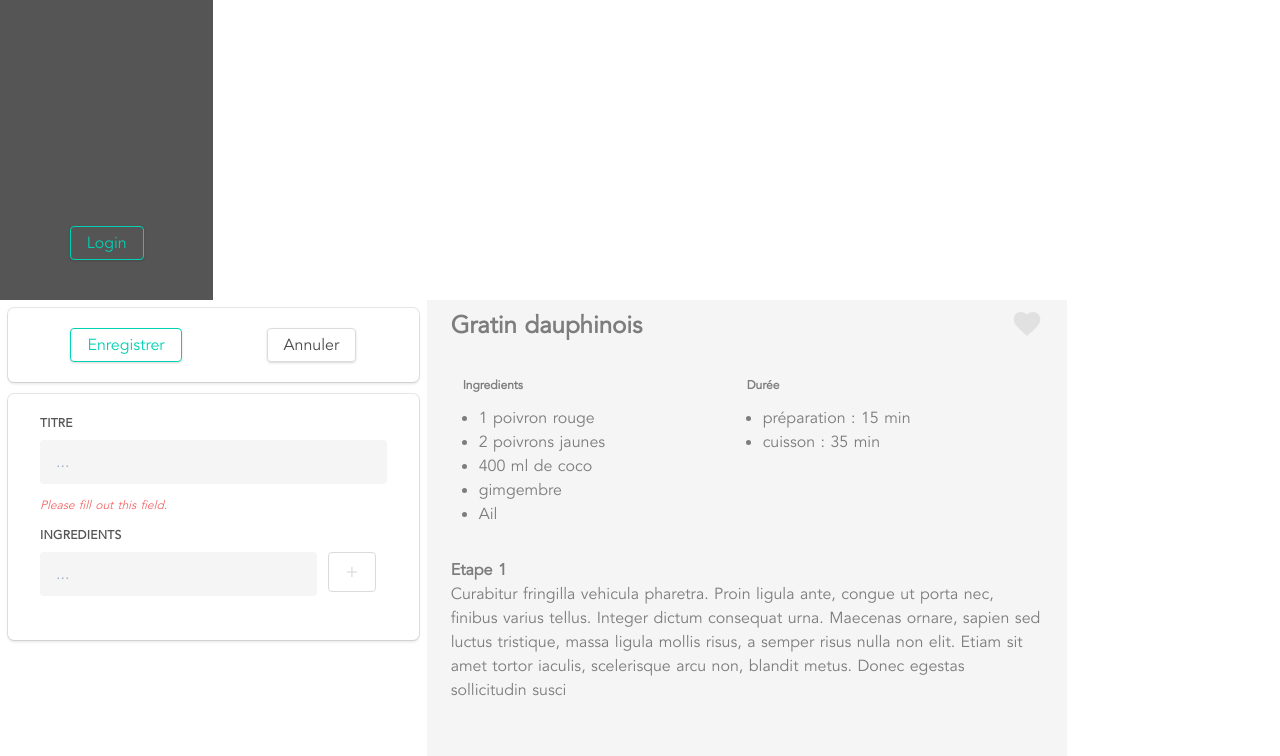
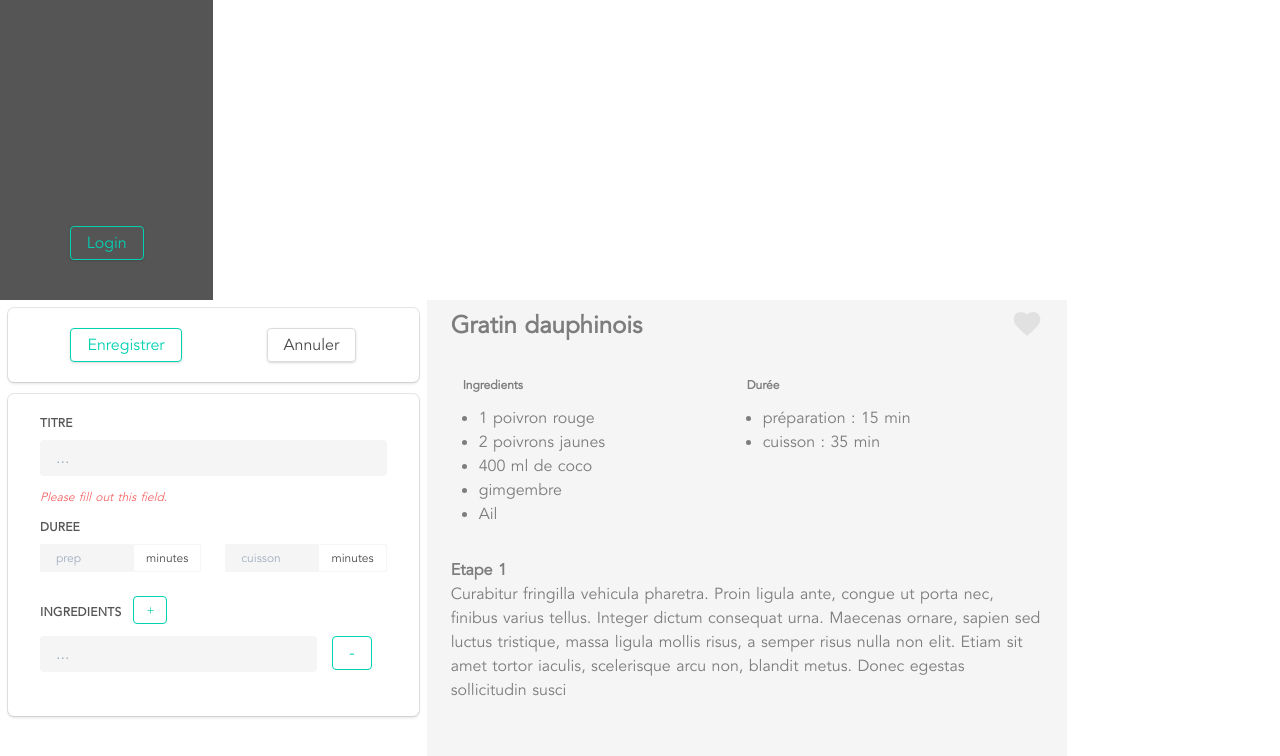
Before and after one commit to herveGuigoz/apicooking, a Nuxt app in the folder client/: page /new in a window 1280 px wide. Shown: the part 500-1256 px from the top of the page. Built offline with nearby package versions, Linux system fonts and the light colour scheme.

Commit message:
working on form

```diff
--- a/client/pages/new.vue
+++ b/client/pages/new.vue
@@ -7,19 +7,40 @@
                     <label class="block uppercase tracking-wide text-xs font-bold text-brown mb-2" for="title">
                         Titre
                     </label>
-                    <input class="appearance-none block w-full bg-grey text-brown rounded py-3 px-4 mb-3 leading-tight focus:outline-none" id="title" type="text" placeholder="...">
+                    <input class="appearance-none block w-full bg-grey text-brown rounded py-2 px-4 mb-3 leading-tight focus:outline-none" id="title" type="text" placeholder="...">
                     <p class="text-red text-xs italic">Please fill out this field.</p>
                 </div>
-                <div class="w-full flex flex-col px-3 mb-3">
-                    <p class="block uppercase tracking-wide text-xs font-bold text-brown mb-2 w-full">
-                    Ingredients
+
+                <div class="flex flex-col">
+                    <p class="block uppercase tracking-wide text-xs font-bold text-brown mb-2 w-full px-3">
+                    Duree
                     </p>
                     <div class="flex flex-no-wrap">
+                        <div class="w-full flex flex-no-wrap px-3 mb-3">
+                            <input class="appearance-none block w-full text-xs bg-grey text-brown rounded-l-sm py-1 px-4 mb-3 leading-tight focus:outline-none" type="number" placeholder="prep">
+                            <p class="px-3 text-xs border border-grey py-1 mb-3 rounded-r-sm">minutes</p>
+                        </div>
+                        <div class="w-full flex flex-no-wrap px-3 mb-3">
+                            <input class="appearance-none block w-full text-xs bg-grey text-brown rounded-l-sm py-1 px-4 mb-3 leading-tight focus:outline-none" type="number" placeholder="cuisson">
+                            <p class="px-3 text-xs border border-grey py-1 mb-3 rounded-r-sm">minutes</p>
+                        </div>
+                    </div>
+                </div>
+
+                <div class="w-full flex flex-col px-3 mb-3">
+                    <div class="flex flex-no-wrap items-center">
+                        <p class="block uppercase tracking-wide text-xs font-bold text-brown mb-2">
+                            Ingredients
+                        </p>
+                        <button class="ml-3 px-3 text-xs border border-green text-green py-1 mb-3 rounded">+</button>
+                    </div>
+                    <div class="flex flex-no-wrap" v-for="{ingredient, index} in ingredients" :key="index">
                         <div class="w-4/5">
-                            <input class="appearance-none block w-full bg-grey text-brown rounded py-3 px-4 mb-3 leading-tight focus:outline-none" type="text" placeholder="...">
+                            <input v-model="ingedient"
+                                class="appearance-none block w-full bg-grey text-brown rounded py-2 px-4 mb-3 leading-tight focus:outline-none" type="text" placeholder="...">
                         </div>
                         <div class="flex-1 text-center">
-                            <button class="btn text-beige text-xl py-1 px-4 border border-beige rounded">+</button>
+                            <button class="btn text-green py-1 px-4 mb-3 border border-green rounded">-</button>
                         </div>
                     </div>
                 </div>
@@ -36,10 +57,27 @@ import Buttons from '@/components/newRecipe/Buttons'
 import Render from '@/components/Render'
 
 export default {
-  components: {
+    components: {
     Buttons,
     Render
-  }
+    },
+    data: function() {
+        return {
+            ingredients: [''],
+        }
+    },
+    methods: {
+        addIngredient: function() {
+            var elem = document.createElement('div');
+            this.rows.push({
+                ingredient: "",
+                quantite: ""
+            });
+        },
+        removeIngredient: function(index) {
+            this.rows.splice(index, 1);
+        }
+    }
 }
 </script>
 
--- a/client/tailwind.config.js
+++ b/client/tailwind.config.js
@@ -8,7 +8,7 @@ module.exports = {
       beige: 'rgb(219, 219, 219)',
       white: 'rgb(255, 255, 255)',
       gray500: 'rgb(160,174,192)',
-      red: 'rgb(245,101,101)'
+      red: 'rgb(245,101,101)',
     },
     extend: {}
   },
```
